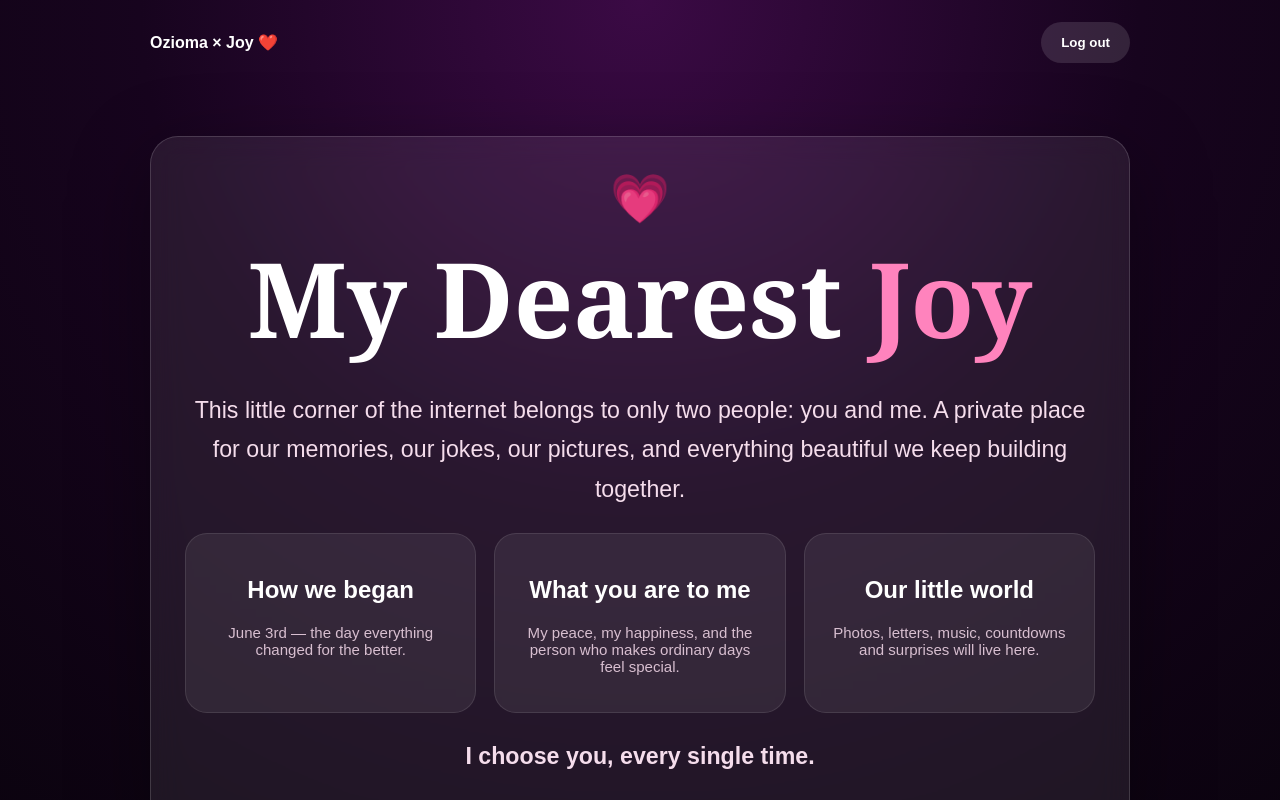
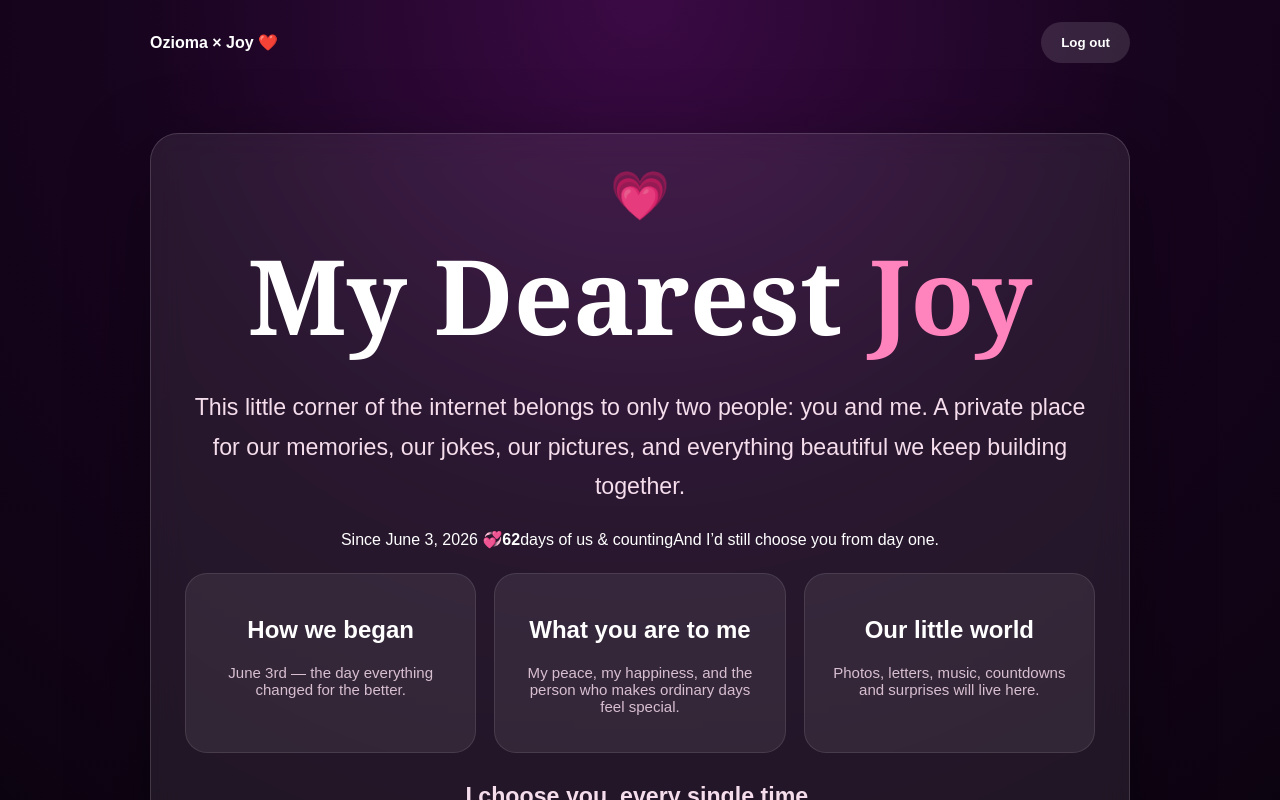
Before and after one commit to godozicodes/Joy, a Next.js app: page / in a window 1280 px wide. Shown: the top 800 px of the page. Built offline with nearby package versions, Linux system fonts and the light colour scheme.

Commit message:
Show days together on Joy homepage

```diff
--- a/app/page.js
+++ b/app/page.js
@@ -1,3 +1,5 @@
+import DaysTogether from './DaysTogether';
+
 export default function Home() {
   return (
     <main className="shell">
@@ -11,6 +13,9 @@ export default function Home() {
           <div style={{fontSize:'3rem'}}>💗</div>
           <h1>My Dearest <span className="pink">Joy</span></h1>
           <p className="lead">This little corner of the internet belongs to only two people: you and me. A private place for our memories, our jokes, our pictures, and everything beautiful we keep building together.</p>
+
+          <DaysTogether />
+
           <div className="grid">
             <div className="mini"><h2>How we began</h2><p className="muted">June 3rd — the day everything changed for the better.</p></div>
             <div className="mini"><h2>What you are to me</h2><p className="muted">My peace, my happiness, and the person who makes ordinary days feel special.</p></div>
```
